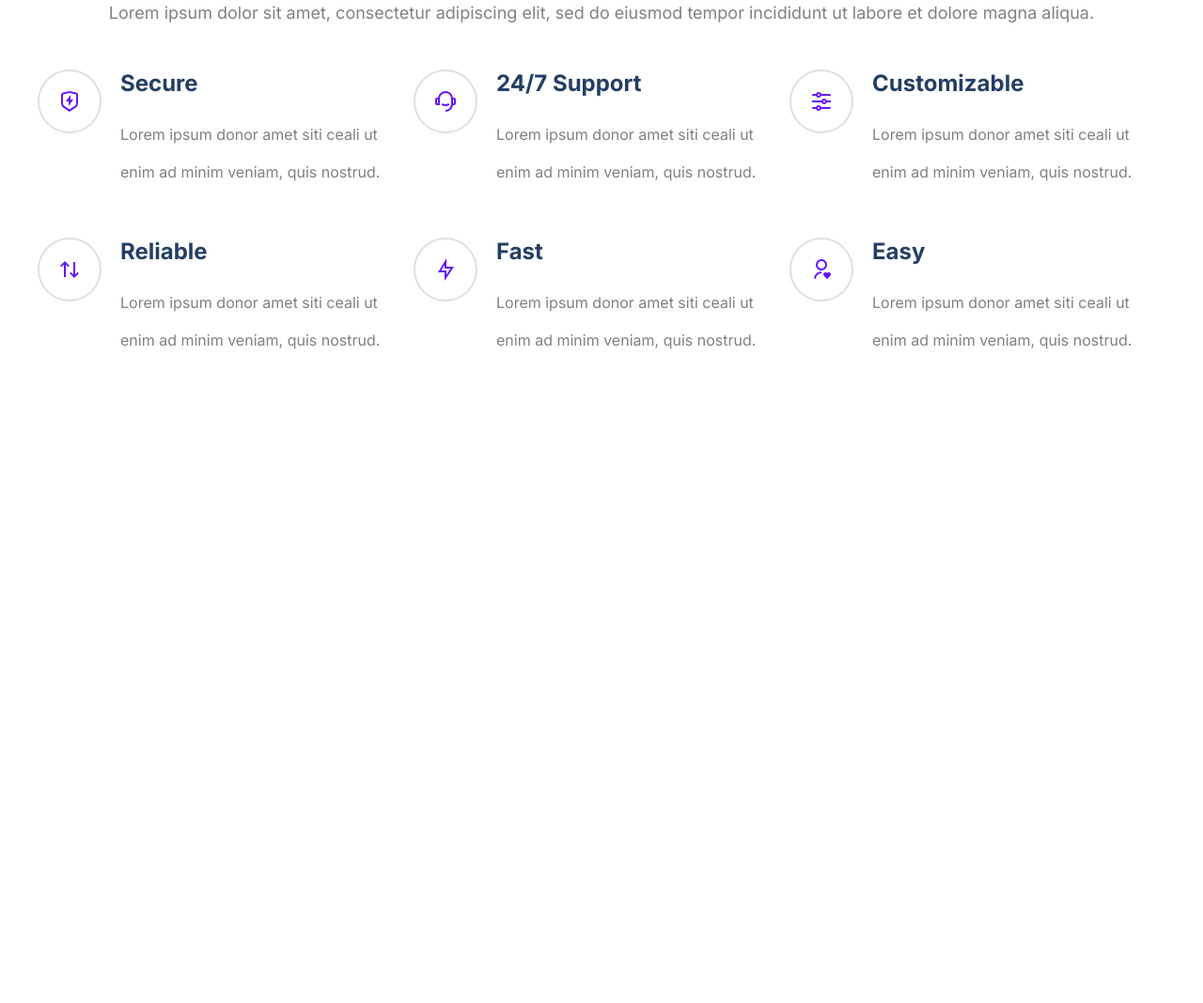
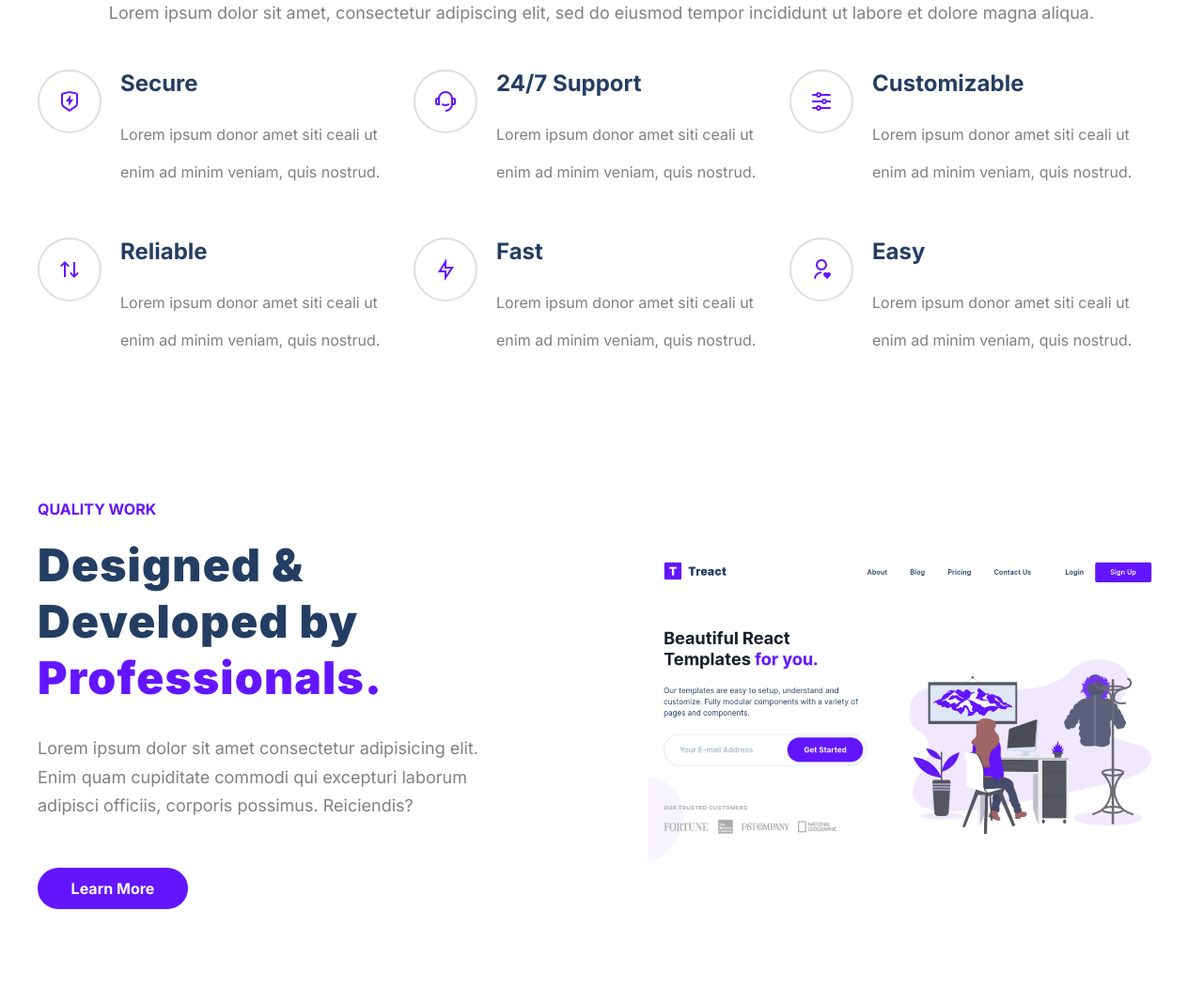
Before and after one commit to shelbynord2017/Final-Project, a plain HTML site: page index.html in a window 1280 px wide. Shown: the part 1049-2117 px from the top of the page at 94% size. Before the commit the page ends 1481 px from the top, so only its background shows below. Drawn offline with Linux system fonts and the light colour scheme.

Commit message:
quality added

```diff
--- a/index.html
+++ b/index.html
@@ -161,6 +161,29 @@
                 </div>
             </div>
         </section>
+        <section id="quality">
+            <div class="container">
+                <div class="row quality__row">
+                    <div class="quality__text">
+                        <h4 class="quality__title">QUALITY WORK</h4>
+                        <h2 class="quality__sub-title">Designed & Developed by
+                            <span class="text--blue">Professionals.</span>
+                        </h2>
+                        <p class="quality__para">
+                            Lorem ipsum dolor sit amet consectetur adipisicing elit.
+                            Enim quam cupiditate commodi qui excepturi laborum adipisci officiis,
+                            corporis possimus. Reiciendis?
+                        </p>
+                        <button class="quality__btn">Learn More</button>
+                    </div>
+                    <div class="quality__img--wrapper">
+                        <figure>
+                            <img src="./assets/hero-screenshot-1.40a097b525c2f8c9808e.png" class="quality__img">
+                        </figure>
+                    </div>
+                </div>
+            </div>
+        </section>
     </main>
 
 
--- a/style.css
+++ b/style.css
@@ -277,3 +277,68 @@ header {
     color: gray;
     line-height: 2.5;
 }
+
+/*QUALITY*/
+
+#quality {
+    padding-top: 100px;
+    margin: 0 auto;
+    width: 100%;
+}
+
+.quality__row {
+    display: flex;
+    padding-bottom: 100px;
+}
+
+.quality__text {
+    width: 40%;
+}
+
+.quality__title {
+    color: #6415ff;
+    padding-bottom: 20px;
+}
+
+.quality__sub-title {
+    font-size: 48px;
+    font-weight: 900;
+    letter-spacing: 0.025em;
+    line-height: 1.25;
+    margin-bottom: 30px;
+}
+
+.quality__para {
+    font-size: 18px;
+    color: gray;
+    padding-bottom: 50px;
+    line-height: 1.7;
+}
+
+.quality__btn {
+    border-radius: 9999px;
+    width: 160px;
+    border: none;
+    padding: 12px 12px;
+    background-color: #6415ff;
+    color: #fff;
+    font-weight: 700;
+    font-size: 16px;
+    transition: background-color 300ms ease;
+}
+
+.quality__btn:hover {
+    background-color: #4d0ccf;
+}
+
+.quality__img--wrapper {
+    width: 60%;
+    display: flex;
+    justify-content: flex-end;
+    padding-top: 50px;
+}
+
+.quality__img {
+    width: 100%;
+    max-width: 550px;
+}
```
